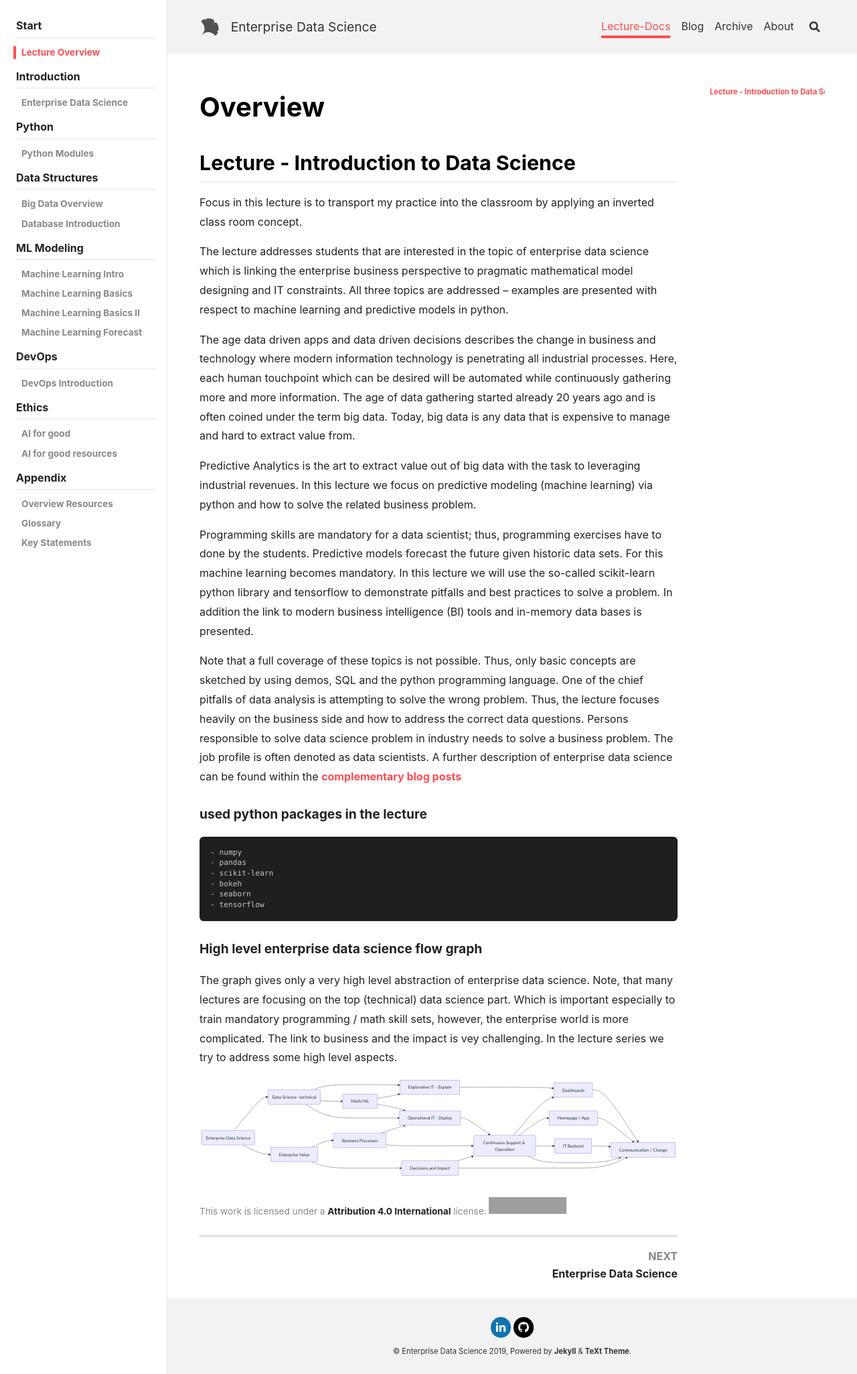
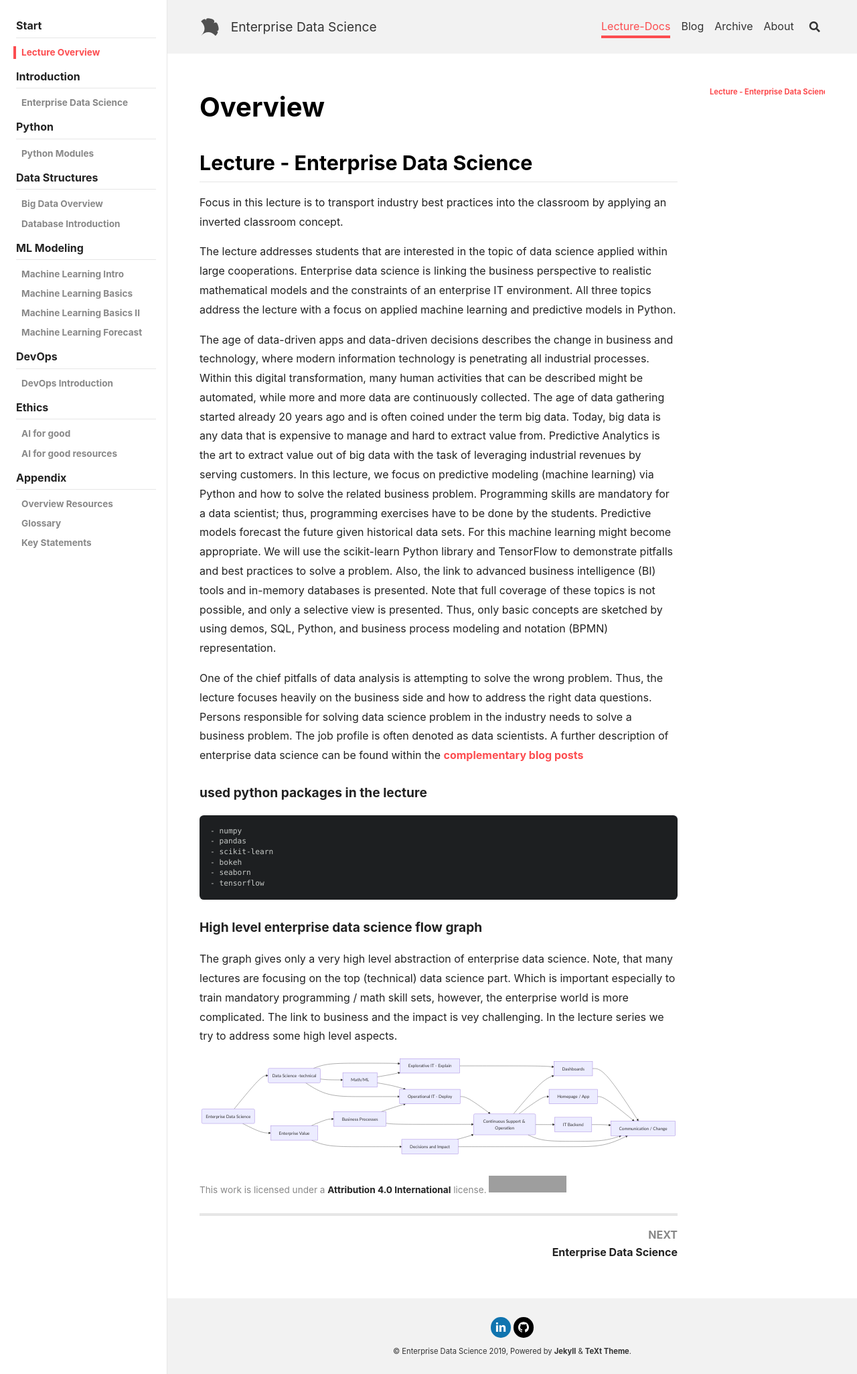
Before and after one commit to kienlef/kienlef.github.io, a Jekyll site: the page built from docs/_docs/overview.md, in a window 1280 px wide. Shown: the whole page at 67% size. Built offline with Jekyll 4.4.1, drawn with Linux system fonts in a browser that asks for light colours; nearby versions of some CDN libraries; grey boxes are pictures that could not be loaded.

Commit message:
new overview

```diff
--- a/docs/_docs/overview.md
+++ b/docs/_docs/overview.md
@@ -5,21 +5,18 @@ permalink: /docs/overview
 key: docs-overview
 mermaid: True
 ---
-## Lecture - Introduction to Data Science
+## Lecture - Enterprise Data Science
 
-Focus in this lecture is to transport my practice into the classroom by applying an inverted class room concept.
+Focus in this lecture is to transport industry best practices into the classroom by applying an inverted classroom concept.
 
-The lecture addresses students that are interested in the topic of enterprise data science which is linking the enterprise business perspective to pragmatic mathematical model designing and IT constraints. All three topics are addressed – examples are presented with respect to machine learning and predictive models  in python.
+The lecture addresses students that are interested in the topic of data science applied within large cooperations. Enterprise data science is linking the business perspective to realistic mathematical models and the constraints of an enterprise IT environment. All three topics address the lecture with a focus on applied machine learning and predictive models in Python.
 
-The age data driven apps and data driven decisions describes the change in business and technology where modern information technology is penetrating all industrial processes.
-Here, each human touchpoint which can be desired will be automated while continuously gathering more and more information. The age of data gathering started already 20 years ago and is often coined under the term big data. Today, big data is any data that is expensive to manage and hard to extract value from.
+The age of data-driven apps and data-driven decisions describes the change in business and technology, where modern information technology is penetrating all industrial processes. Within this digital transformation, many human activities that can be described might be automated, while more and more data are continuously collected. The age of data gathering started already 20 years ago and is often coined under the term big data. Today, big data is any data that is expensive to manage and hard to extract value from.
+Predictive Analytics is the art to extract value out of big data with the task of leveraging industrial revenues by serving customers. In this lecture, we focus on predictive modeling (machine learning) via Python and how to solve the related business problem.
+Programming skills are mandatory for a data scientist; thus, programming exercises have to be done by the students. Predictive models forecast the future given historical data sets. For this machine learning might become appropriate. We will use the scikit-learn Python library and TensorFlow to demonstrate pitfalls and best practices to solve a problem. Also, the link to advanced business intelligence (BI) tools and in-memory databases is presented.
+Note that full coverage of these topics is not possible, and only a selective view is presented. Thus, only basic concepts are sketched by using demos, SQL, Python, and business process modeling and notation (BPMN) representation.
 
- Predictive Analytics is the art to extract value out of big data with the task to leveraging industrial revenues. In this lecture we focus on predictive modeling (machine learning) via python and how to solve the related business problem.
-
- Programming skills are mandatory for a data scientist; thus, programming exercises have to done by the students. Predictive models forecast the future given historic data sets. For this machine learning becomes mandatory. In this lecture we will use the so-called scikit-learn python library and tensorflow to demonstrate pitfalls and best practices to solve a problem.
-In addition the link to modern business intelligence (BI) tools and in-memory data bases is presented.
-
- Note that a full coverage of these topics is not possible. Thus, only basic concepts are sketched by using demos, SQL and the python programming language. One of the chief pitfalls of data analysis is attempting to solve the wrong problem. Thus, the lecture focuses heavily on the business side and how to address the correct data questions. Persons responsible to solve data science problem in industry needs to solve a business problem. The job profile is often denoted as data scientists. A further description of enterprise data science can be found within the [complementary blog posts](/docs/enterprise_data_science
+One of the chief pitfalls of data analysis is attempting to solve the wrong problem. Thus, the lecture focuses heavily on the business side and how to address the right data questions. Persons responsible for solving data science problem in the industry needs to solve a business problem. The job profile is often denoted as data scientists. A further description of enterprise data science can be found within the [complementary blog posts](/docs/enterprise_data_science
 )
 
 #### used python packages in the lecture
```
